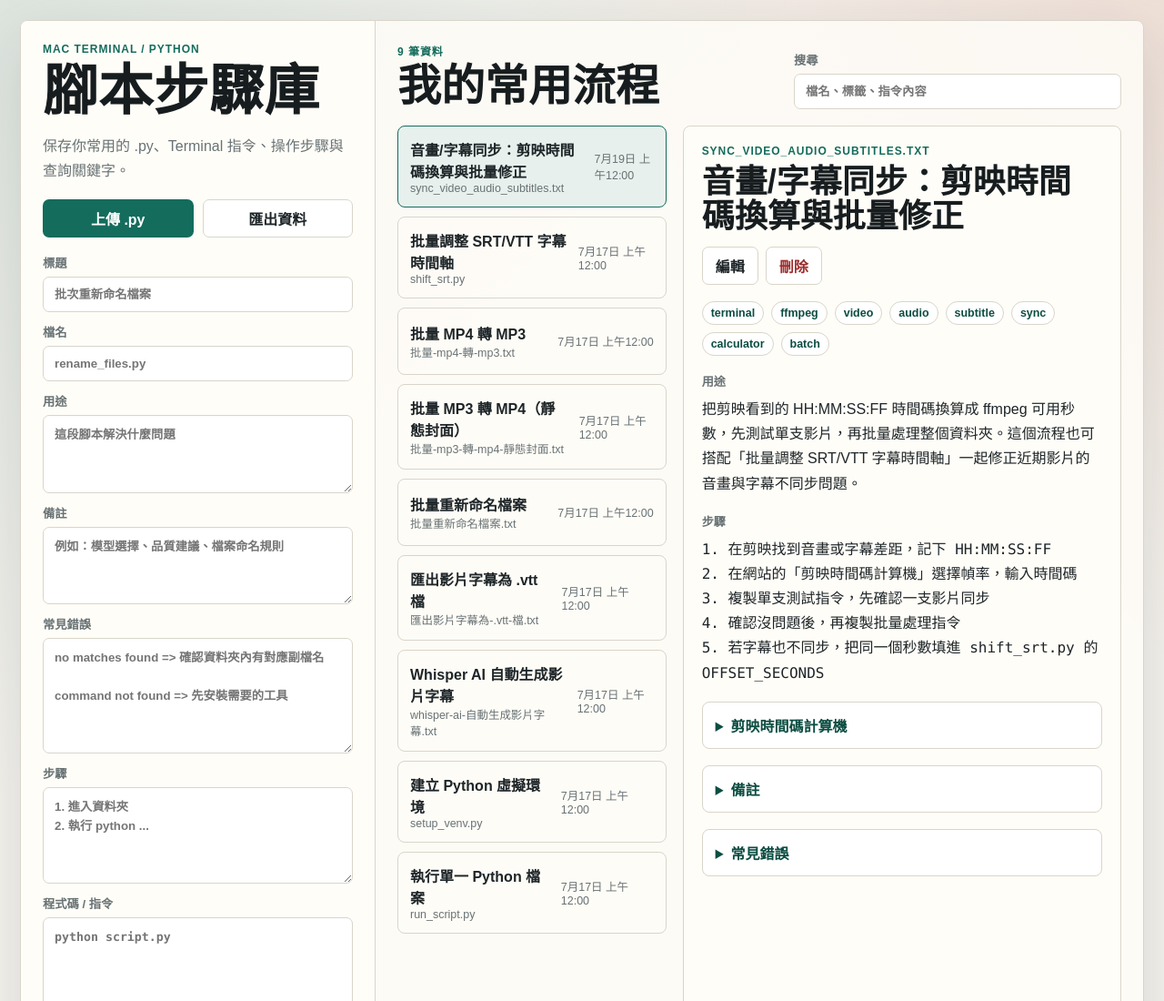
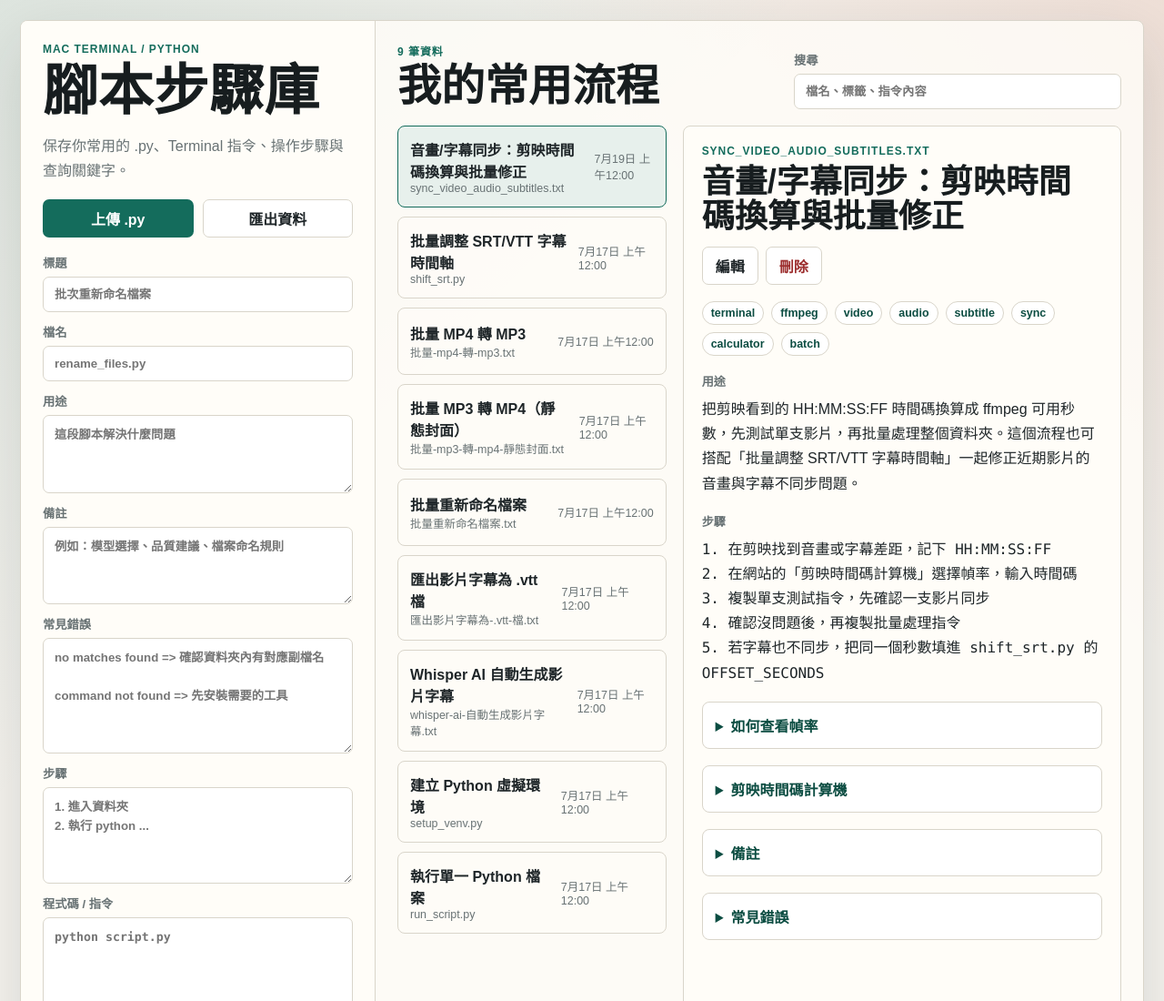
Before and after one commit to aichi0121/python-script-vault, a plain HTML site: page index.html in a window 1280 px wide. Shown: the top 1100 px of the page at 91% size. Drawn offline with Linux system fonts and the light colour scheme.

Commit message:
Add files via upload

```diff
--- a/index.html
+++ b/index.html
@@ -995,6 +995,26 @@ done`;
               .map((error) => `<div><strong>${escapeHtml(error.title)}</strong><p>${escapeHtml(error.fix)}</p></div>`)
               .join("")}</div></details>`
           : "";
+        const frameRateHelpHtml =
+          active.id === "sync-timecode-calculator-flow"
+            ? `<details class="info-details">
+                <summary>如何查看幀率</summary>
+                <div class="error-list">
+                  <div>
+                    <strong>剪映</strong>
+                    <p>打開專案後查看「播放器／預覽視窗」旁的畫質或專案設定，找到「幀率」或「fps」。請以目前專案設定的幀率為準。</p>
+                  </div>
+                  <div>
+                    <strong>QuickTime Player（Mac）</strong>
+                    <p>打開原始影片，按下 Command + I 顯示「影片檢閱器」，在「FPS」欄位查看幀率。</p>
+                  </div>
+                  <div>
+                    <strong>終端機（ffprobe）</strong>
+                    <p>執行 ffprobe -v error -select_streams v:0 -show_entries stream=avg_frame_rate -of default=noprint_wrappers=1 影片檔名.mp4。若顯示 30000/1001，代表 29.97 fps；60000/1001 代表 59.94 fps。</p>
+                  </div>
+                </div>
+              </details>`
+            : "";
         const calculatorHtml =
           active.id === "sync-timecode-calculator-flow"
             ? `<details class="info-details calculator-details">
@@ -1052,6 +1072,7 @@ done`;
           <div class="tag-row">${active.tags.map((tag) => `<span>${escapeHtml(tag)}</span>`).join("")}</div>
           <section class="note-block"><h4>用途</h4><p>${escapeHtml(info.summary || "尚未填寫")}</p></section>
           <section class="note-block"><h4>步驟</h4><pre>${escapeHtml(active.steps || "尚未填寫")}</pre></section>
+          ${frameRateHelpHtml}
           ${calculatorHtml}
           ${noteHtml}
           ${errorsHtml}
```
